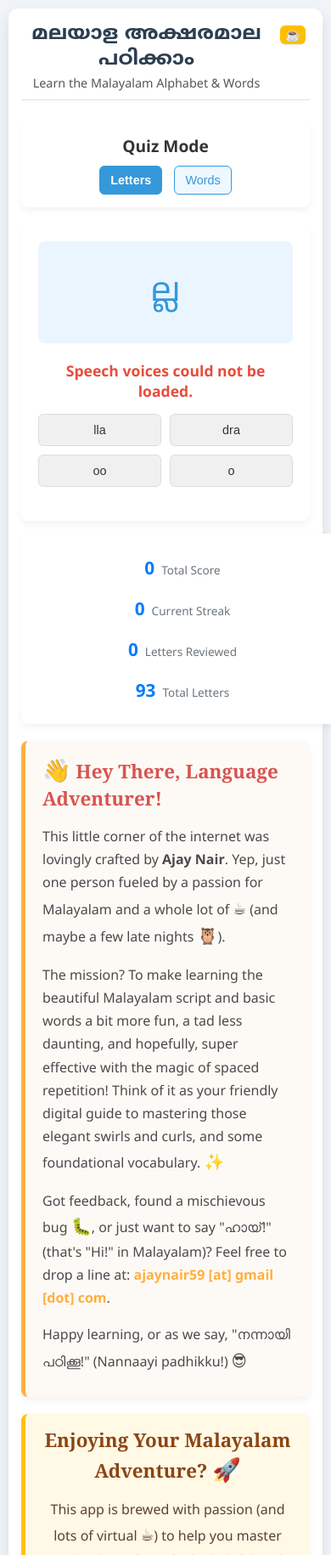
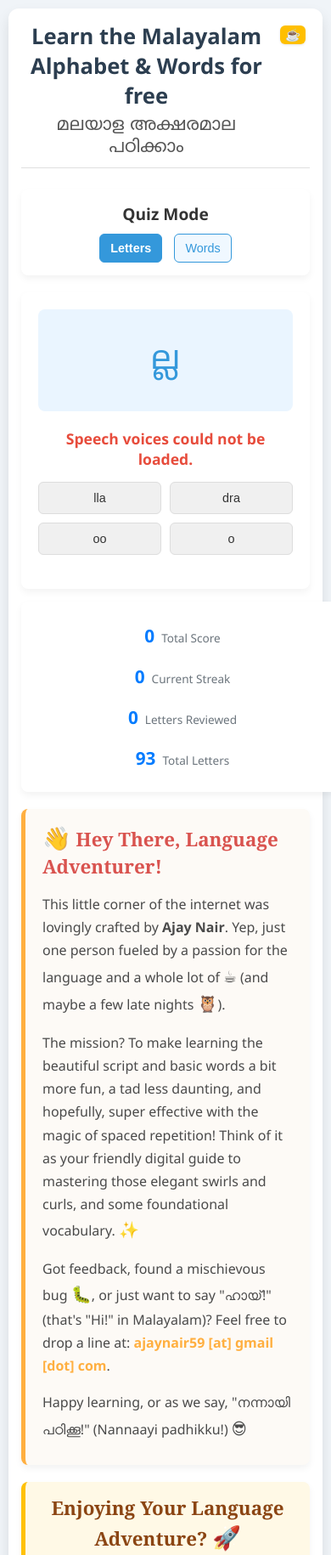
Before and after one commit to ajaynair/learn-malayalam, a website built with Vite: page index.html in a window 390 px wide. Shown: the top 1830 px of the page at 85% size. Built offline with nearby package versions, Linux system fonts and the light colour scheme; a web font is replaced by a local one.

```diff
--- a/index.html
+++ b/index.html
@@ -84,16 +84,19 @@
             padding-right: 45px; /* Space for the coffee button icon */
         }
 
-        header h1 {
-            font-family: 'Noto Sans Malayalam', sans-serif;
+        header h1 { /* New English H1 - main title */
             color: #2c3e50;
             margin: 0 0 5px 0;
+            font-weight: bold;
+            font-size: 1.8em;
+            font-family: 'Segoe UI', Tahoma, Geneva, Verdana, sans-serif;
         }
-        header h2 {
+        header h2 { /* New Malayalam H2 - subtitle */
+            font-family: 'Noto Sans Malayalam', sans-serif;
             color: #555;
-            margin: 0;
+            margin: 5px 0 0 0;
             font-weight: normal;
-            font-size: 1.1em;
+            font-size: 1.5em;
         }
 
         .header-coffee-btn {
@@ -453,12 +456,11 @@
             header {
                 padding-bottom: 10px;
             }
-            header h1 {
-                font-size: 1.5em;
-                margin-bottom: 3px;
+            header h1 { /* English title */
+                font-size: 1.6em;
             }
-            header h2 {
-                font-size: 0.9em;
+            header h2 { /* Malayalam title */
+                font-size: 1.3em;
             }
             .header-coffee-btn {
                 font-size: 0.9rem; /* Even smaller icon */
@@ -503,8 +505,8 @@
     <div class="app-container">
         <header>
             <button id="header-coffee-btn" class="header-coffee-btn" title="Support the Developer">☕</button>
-            <h1><span lang="ml-IN">മലയാള അക്ഷരമാല പഠിക്കാം</span></h1>
-            <h2>Learn the Malayalam Alphabet & Words</h2>
+            <h1>Learn the Malayalam Alphabet & Words for free</h1>
+            <h2><span lang="ml-IN">മലയാള അക്ഷരമാല പഠിക്കാം</span></h2>
         </header>
 
         <main>
@@ -550,10 +552,10 @@
                 <h3><span class="emoji" role="img" aria-label="Waving hand">👋</span> Hey There, Language Adventurer!</h3>
                 <p>
                     This little corner of the internet was lovingly crafted by <strong>Ajay Nair</strong>.
-                    Yep, just one person fueled by a passion for Malayalam and a whole lot of <span class="emoji" role="img" aria-label="Coffee">☕</span> (and maybe a few late nights <span class="emoji" role="img" aria-label="Owl">🦉</span>).
+                    Yep, just one person fueled by a passion for the language and a whole lot of <span class="emoji" role="img" aria-label="Coffee">☕</span> (and maybe a few late nights <span class="emoji" role="img" aria-label="Owl">🦉</span>).
                 </p>
                 <p>
-                    The mission? To make learning the beautiful Malayalam script and basic words a bit more fun, a tad less daunting, and hopefully, super effective with the magic of spaced repetition!
+                    The mission? To make learning the beautiful script and basic words a bit more fun, a tad less daunting, and hopefully, super effective with the magic of spaced repetition!
                     Think of it as your friendly digital guide to mastering those elegant swirls and curls, and some foundational vocabulary. <span class="emoji" role="img" aria-label="Sparkles">✨</span>
                 </p>
                 <p>
@@ -564,9 +566,9 @@
             </div>
 
             <section class="support-me-card card">
-                <h3>Enjoying Your Malayalam Adventure? <span class="emoji" role="img" aria-label="Rocket">🚀</span></h3>
+                <h3>Enjoying Your Language Adventure? <span class="emoji" role="img" aria-label="Rocket">🚀</span></h3>
                 <p>
-                    This app is brewed with passion (and lots of virtual <span class="emoji" role="img" aria-label="Coffee cup">☕</span>) to help you master Malayalam.
+                    This app is brewed with passion (and lots of virtual <span class="emoji" role="img" aria-label="Coffee cup">☕</span>) to help you master the script and words.
                     If you find it helpful and want to support its continued development and new features, a small coffee donation would be amazing!
                 </p>
                 <a href="https://buymeacoffee.com/ajaynair" target="_blank" rel="noopener noreferrer" class="buy-coffee-btn">
@@ -614,9 +616,16 @@
         "@type": "Offer",
         "price": "0"
       },
+      "aggregateRating": {
+        "@type": "AggregateRating",
+        "ratingValue": "4.8",
+        "ratingCount": "150",
+        "bestRating": "5",
+        "worstRating": "1"
+      },
       "description": "A free interactive web application designed to help users learn the Malayalam alphabet (vowels, consonants, ligatures, etc.) and simple Malayalam words. Master the script through engaging quizzes, audio pronunciation, and a spaced repetition system. Perfect for those searching for 'learn malayalam free' or 'malayalam quiz free'.",
       "inLanguage": "en",
-      "learningResourceType": ["quiz", "language learning tool", "malayalam learning", "vocabulary builder", "free educational tool"],
+      "learningResourceType": ["quiz", "language learning tool", "vocabulary builder", "free educational tool"],
       "author": {
         "@type": "Person",
         "name": "Ajay Nair",
```
